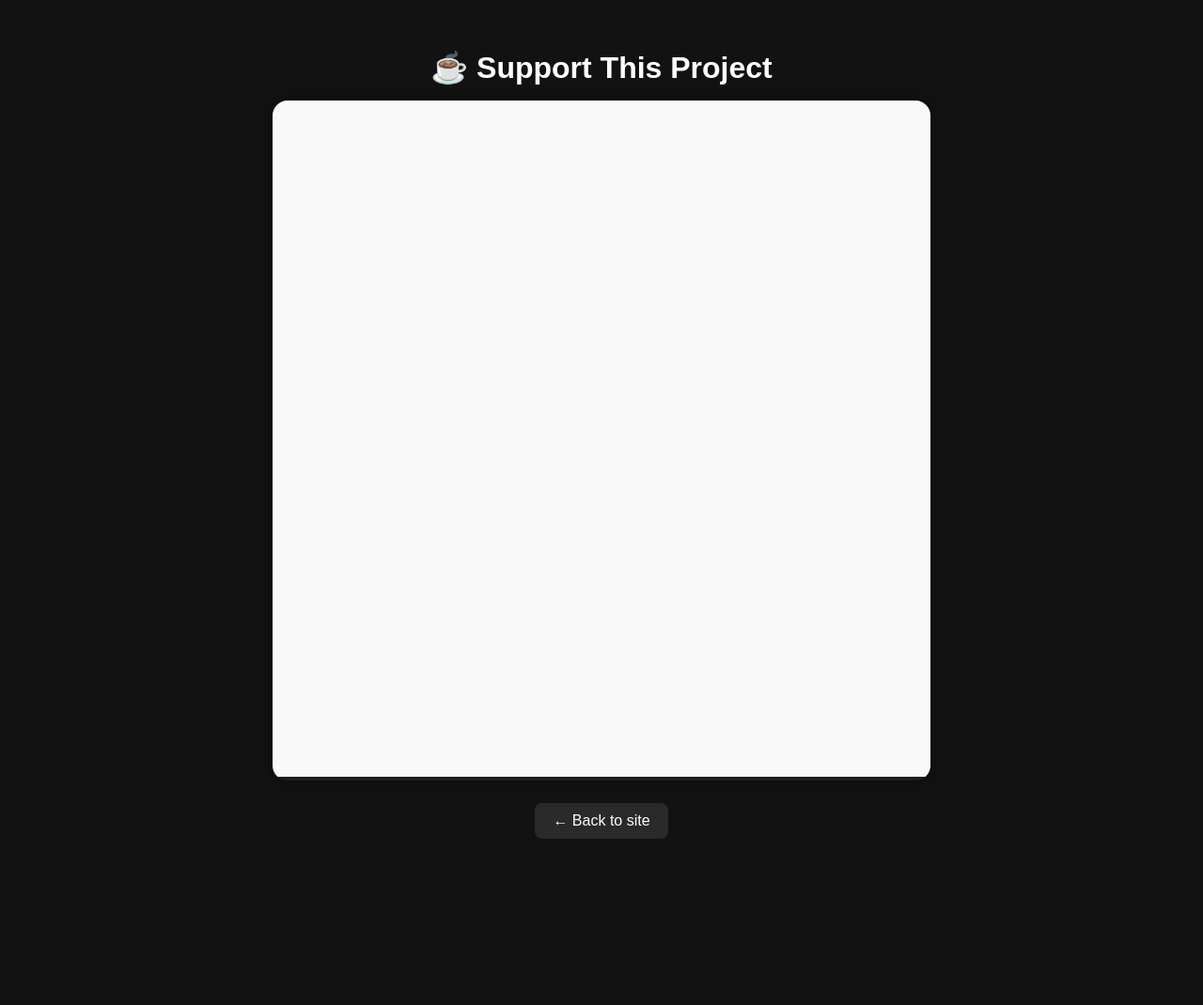
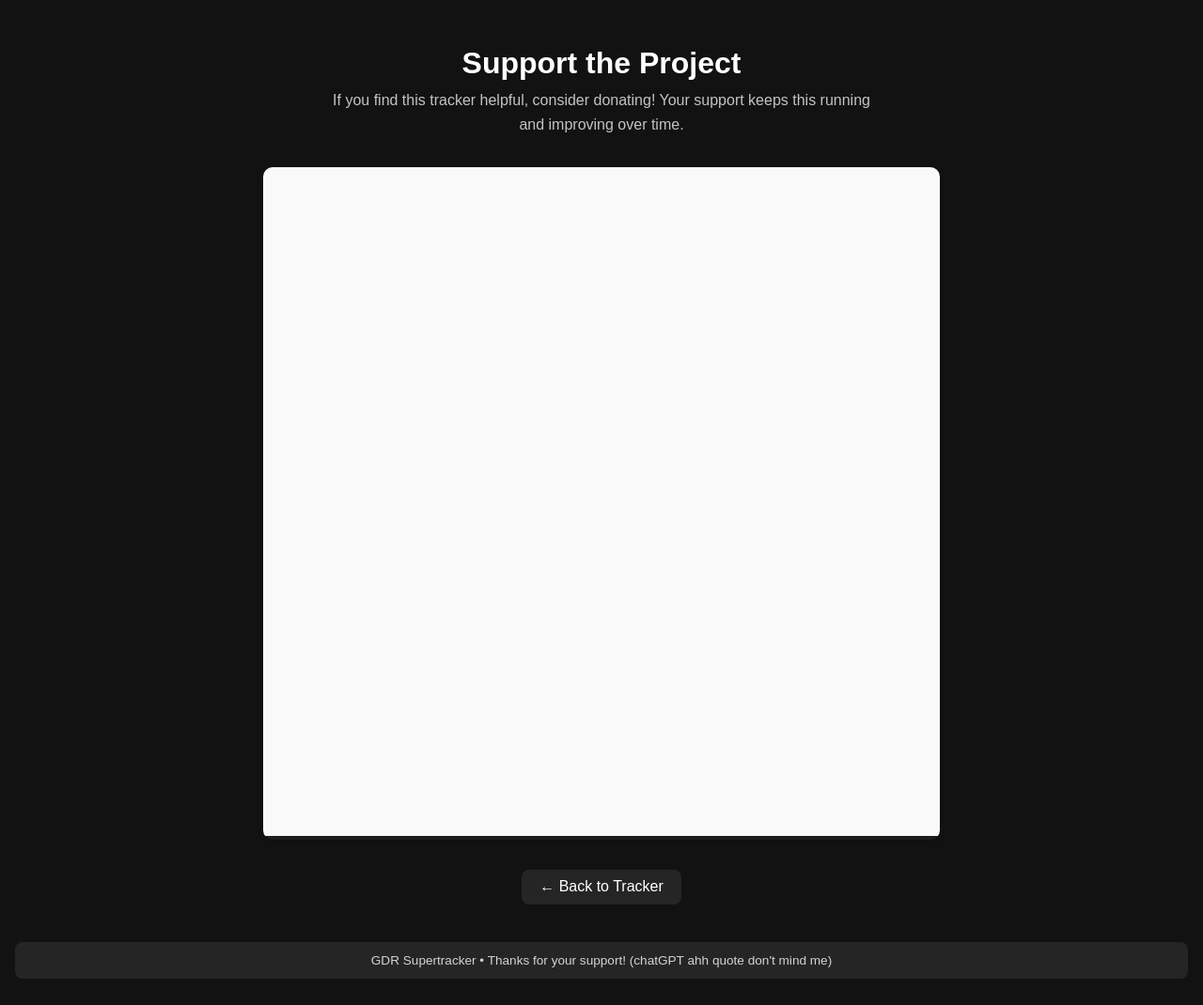
Before and after one commit to guestydaysreal/donate, a plain HTML site: page index.html in a window 1280 px wide. Shown: the whole page at 94% size. Before the commit the page ends 925 px from the top, so only its background shows below. Drawn offline with Linux system fonts and the light colour scheme.

Commit message:
Update index.html

```diff
--- a/index.html
+++ b/index.html
@@ -2,73 +2,102 @@
 <html lang="en">
 <head>
   <meta charset="UTF-8">
-  <title>Support This Project</title>
+  <title>Donate — GuestyDays</title>
   <meta name="viewport" content="width=device-width, initial-scale=1.0">
   <style>
     body {
-      margin: 0;
+      font-family: 'Ubuntu', sans-serif;
       background-color: #121212;
-      color: white;
-      font-family: 'Arial', sans-serif;
+      color: #ffffff;
+      padding: 20px;
       display: flex;
+      justify-content: center;
+      align-items: center;
       flex-direction: column;
-      align-items: center;
-      justify-content: flex-start;
       min-height: 100vh;
-      padding: 2rem;
+      text-align: center;
     }
 
     h1 {
-      margin-bottom: 1rem;
-      font-size: 2em;
-      text-align: center;
+      font-size: 2rem;
+      margin-bottom: 0.5rem;
+    }
+
+    p {
+      color: rgba(255, 255, 255, 0.75);
+      max-width: 600px;
+      margin: 0 auto 2rem;
+      font-size: 1rem;
+      line-height: 1.6;
     }
 
     .iframe-wrapper {
       width: 100%;
-      max-width: 700px;
+      max-width: 720px;
       background: #1e1e1e;
-      border-radius: 16px;
+      border-radius: 10px;
+      box-shadow: 0 3px 6px rgba(0, 0, 0, 0.15);
       overflow: hidden;
-      box-shadow: 0 0 12px rgba(0, 0, 0, 0.4);
+      transition: transform 0.2s ease-in-out;
+    }
+
+    .iframe-wrapper:hover {
+      transform: translateY(-4px);
+      box-shadow: 0 6px 14px rgba(0, 0, 0, 0.3);
     }
 
     iframe {
+      width: 100%;
+      height: 712px;
       border: none;
-      width: 100%;
-      height: 720px;
       background-color: #f9f9f9;
     }
 
     .back-button {
-      margin-top: 1.5rem;
+      margin-top: 2rem;
       padding: 0.6rem 1.2rem;
-      background: rgba(255, 255, 255, 0.1);
+      background: rgba(255, 255, 255, 0.08);
       color: white;
       border: none;
       border-radius: 8px;
       cursor: pointer;
-      font-size: 1em;
-      transition: background 0.3s;
+      font-size: 1rem;
+      transition: background 0.2s ease;
     }
 
     .back-button:hover {
-      background: rgba(255, 255, 255, 0.2);
+      background: rgba(255, 255, 255, 0.15);
+    }
+
+    .footer {
+      margin-top: 40px;
+      padding: 12px;
+      width: 100%;
+      text-align: center;
+      background: rgba(255, 255, 255, 0.08);
+      border-radius: 8px;
+      font-size: 0.85rem;
+      color: rgba(255, 255, 255, 0.8);
     }
   </style>
 </head>
 <body>
 
-  <h1>☕ Support This Project</h1>
+  <h1>Support the Project</h1>
+  <p>If you find this tracker helpful, consider donating! Your support keeps this running and improving over time.</p>
 
   <div class="iframe-wrapper">
     <iframe id="kofiframe"
       src="https://ko-fi.com/guestydaysreal/?hidefeed=true&widget=true&embed=true&preview=true"
-      title="guestydaysreal">
+      title="Ko-fi donation widget">
     </iframe>
   </div>
 
-  <button class="back-button" onclick="window.location.href='/'">← Back to site</button>
+  <button class="back-button" onclick="location.href='/'">← Back to Tracker</button>
+
+  <div class="footer">
+    GDR Supertracker • Thanks for your support! (chatGPT ahh quote don't mind me)
+  </div>
 
 </body>
 </html>
```
